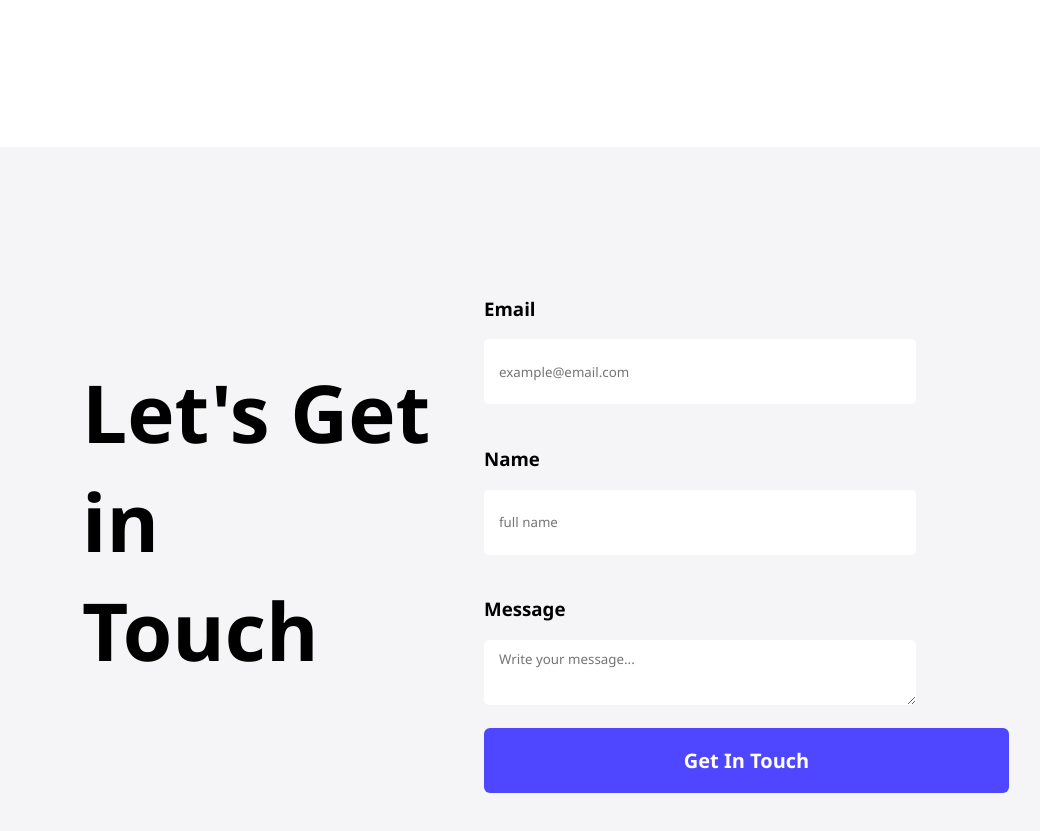
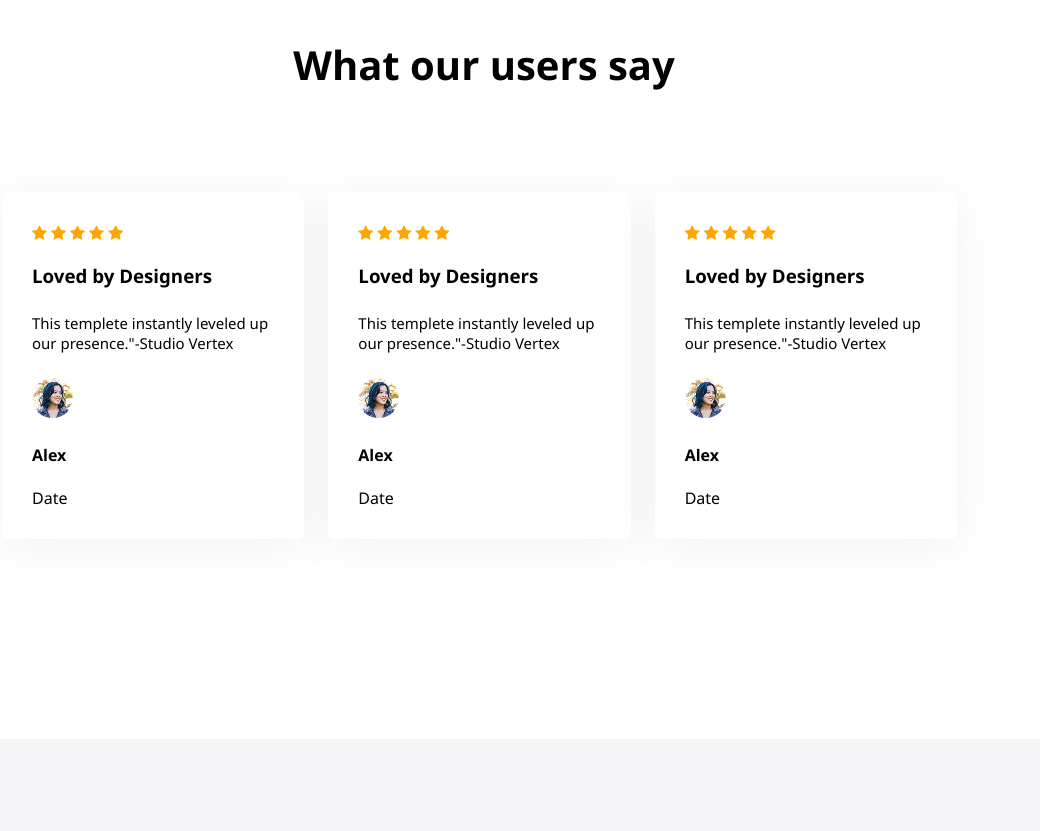
Before and after one commit to Anika-55/01_assignmentP.H, a plain HTML site: page index.html in a window 1280 px wide. Shown: the part 1404-2235 px from the top of the page, without its empty margins (156-1196 px from the left). Drawn offline with Linux system fonts and the light colour scheme; a web font is replaced by a local one.

Commit message:
added challenge part

```diff
--- a/index.html
+++ b/index.html
@@ -4,6 +4,7 @@
     <meta charset="UTF-8">
     <meta name="viewport" content="width=device-width, initial-scale=1.0">
     <title>First Assignment in ProgrammingHero</title>
+    <link rel="stylesheet" href="https://cdnjs.cloudflare.com/ajax/libs/font-awesome/4.7.0/css/font-awesome.min.css">
     <link rel="stylesheet" href="styles/style.css">
 </head>
 <body>
@@ -55,6 +56,50 @@
                 </div>
             </div>
         </section>
+
+        <!-- Review section -->
+        <section class="reviews">
+         <p class="review-title">What our users say</p>
+            <div class="review-container">
+                <div class="review">
+                    <span class="fa fa-star checked"></span>
+                    <span class="fa fa-star checked"></span>
+                    <span class="fa fa-star checked"></span>
+                    <span class="fa fa-star checked"></span>
+                    <span class="fa fa-star checked"></span>
+                    <h3 class="review-description">Loved by Designers</h3>
+                    <h5 class="text-review">This templete instantly leveled up our presence."-Studio Vertex</h5>
+                    <img class="user-img" src="Assets/avatar.png" alt="">
+                    <h4 class="user-name">Alex</h4>
+                    <span>Date</span>
+                        </div>
+                        <div class="review">
+                    <span class="fa fa-star checked"></span>
+                    <span class="fa fa-star checked"></span>
+                    <span class="fa fa-star checked"></span>
+                    <span class="fa fa-star checked"></span>
+                    <span class="fa fa-star checked"></span>
+                    <h3 class="review-description">Loved by Designers</h3>
+                    <h5 class="text-review">This templete instantly leveled up our presence."-Studio Vertex</h5>
+                    <img class="user-img" src="Assets/avatar.png" alt="">
+                    <h4 class="user-name">Alex</h4>
+                    <span>Date</span>
+                        </div>
+                        <div class="review">
+                    <span class="fa fa-star checked"></span>
+                    <span class="fa fa-star checked"></span>
+                    <span class="fa fa-star checked"></span>
+                    <span class="fa fa-star checked"></span>
+                    <span class="fa fa-star checked"></span>
+                    <h3 class="review-description">Loved by Designers</h3>
+                    <h5 class="text-review">This templete instantly leveled up our presence."-Studio Vertex</h5>
+                    <img  class="user-img" src="Assets/avatar.png" alt="">
+                    <h4 class="user-name">Alex</h4>
+                    <span>Date</span>
+                        </div>
+                    </div>
+        </section>
+
     </main>
 
     <footer>
@@ -93,5 +138,7 @@
                 </div>
             </div>
         </section>
+
+
 </body>
 </html>
--- a/styles/style.css
+++ b/styles/style.css
@@ -222,3 +222,33 @@ footer input[type="text"], footer input[type="email"], footer textarea{
 .list-items ul a{
     text-decoration: none;
 }
+/* review styles */
+
+.checked{
+    color: orange;
+}
+
+.review-title{
+    display: flex;
+    align-items: center;
+    justify-content: center;
+    font-size: 40px;
+    font-weight: bold;
+}
+.review-container{
+    display: flex;
+    gap: 24px;
+    margin: 100px 159px 200px 150px;
+}
+.review{
+    padding: 30px;
+    border-radius: 5px;
+    box-shadow: 0 6px 50px 0 rgba(0, 0, 0, 0.06);
+}
+.text-review{
+    font-size: 15px;
+    font-weight: 100;
+}
+.user-img{
+    border-radius: 50%;
+}
```
